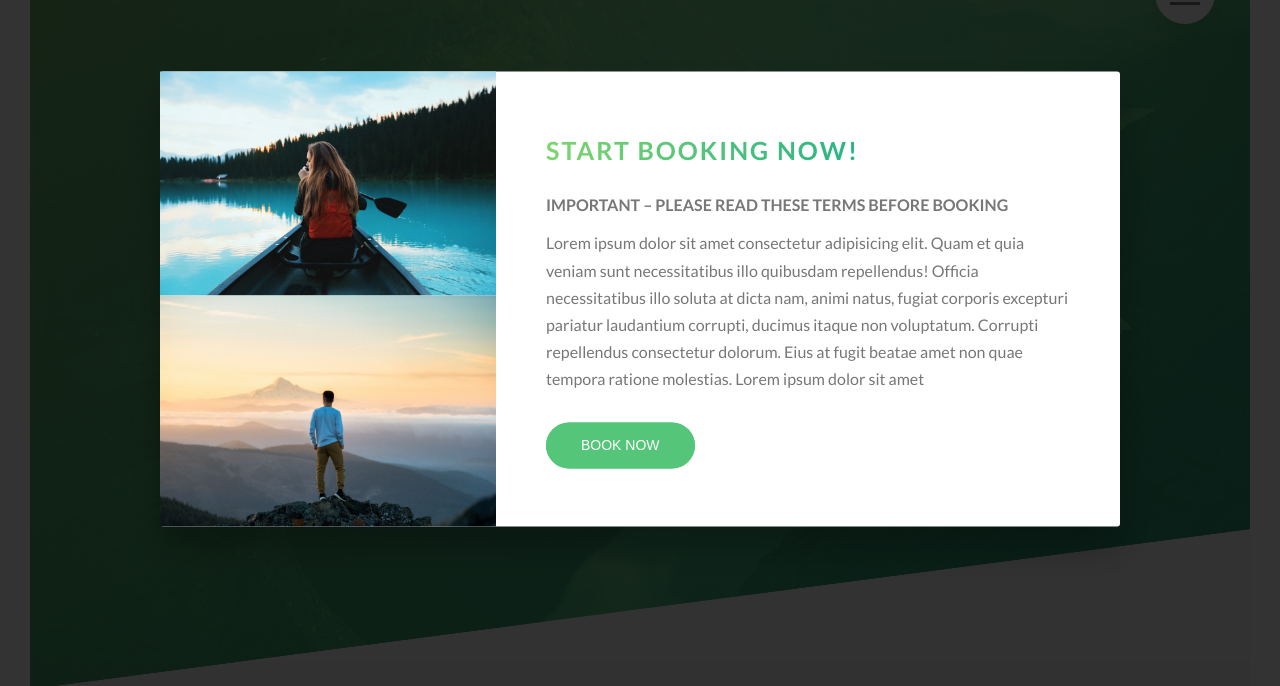
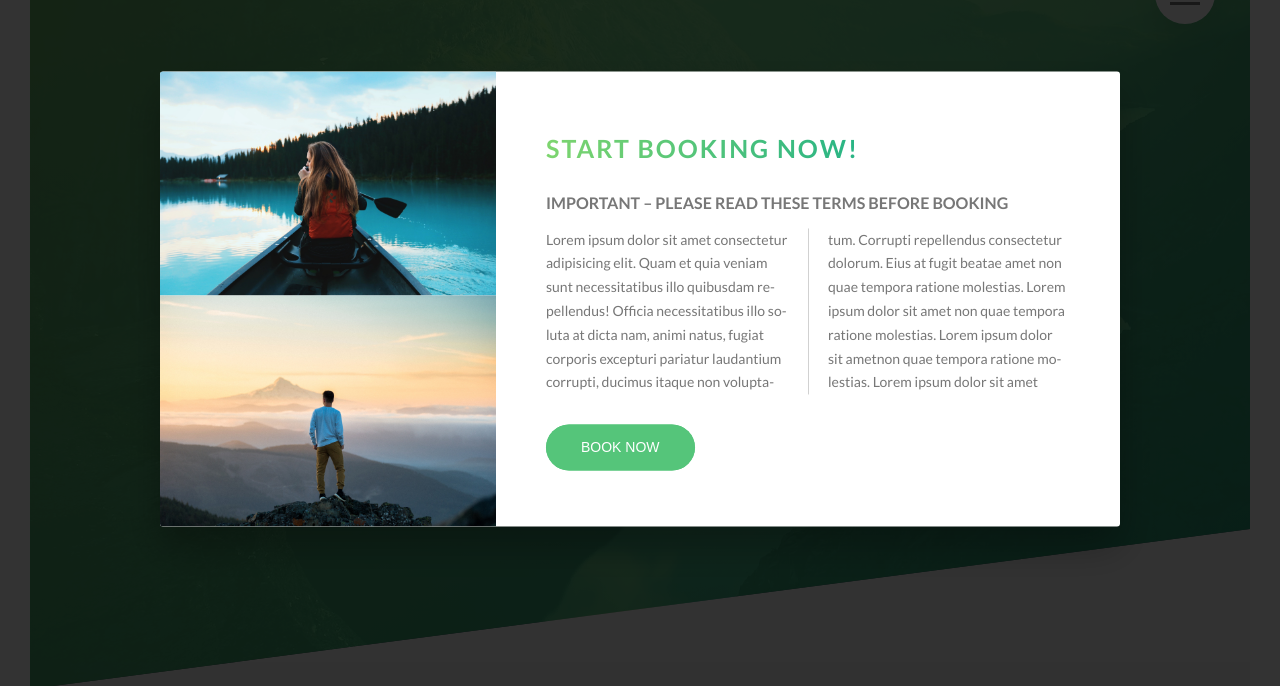
Before and after one commit to YukieIsobe/Natours, a website: page index.html in a window 1280 px wide. Shown: the part 101-787 px from the top of the page. Drawn offline with Linux system fonts and the light colour scheme.

Commit message:
text styling

```diff
--- a/index.html
+++ b/index.html
@@ -311,7 +311,7 @@
             <h2 class="heading-h2">start booking now!</h2>
           </div>
           <h3 class="heading-h3">IMPORTANT – PLEASE READ THESE TERMS BEFORE BOOKING</h3>
-          <p class="paragraph popup__text">Lorem ipsum dolor sit amet consectetur adipisicing elit. Quam et quia veniam sunt necessitatibus illo quibusdam repellendus! Officia necessitatibus illo soluta at dicta nam, animi natus, fugiat corporis excepturi pariatur laudantium corrupti, ducimus itaque non voluptatum. Corrupti repellendus consectetur dolorum. Eius at fugit beatae amet non quae tempora ratione molestias. Lorem ipsum dolor sit amet</p>
+          <p class="paragraph popup__text">Lorem ipsum dolor sit amet consectetur adipisicing elit. Quam et quia veniam sunt necessitatibus illo quibusdam repellendus! Officia necessitatibus illo soluta at dicta nam, animi natus, fugiat corporis excepturi pariatur laudantium corrupti, ducimus itaque non voluptatum. Corrupti repellendus consectetur dolorum. Eius at fugit beatae amet non quae tempora ratione molestias. Lorem ipsum dolor sit amet non quae tempora ratione molestias. Lorem ipsum dolor sit ametnon quae tempora ratione molestias. Lorem ipsum dolor sit amet</p>
           <button class="btn-main btn-green">book now</button>
         </div>
       </div>
--- a/sass/abstracts/_variables.scss
+++ b/sass/abstracts/_variables.scss
@@ -8,6 +8,7 @@ $color-tertiary-light: #2990ff;
 $color-tertiary-dark: #5643fa;
 
 $color-grey-light: #f7f7f7;
+$color-grey-middle: #d1d1d1;
 $color-grey-dark: #777;
 
 
--- a/sass/components/_popup.scss
+++ b/sass/components/_popup.scss
@@ -15,10 +15,10 @@
     left: 50%;
     transform: translate(-50%, -50%);
     background: rgb(255, 255, 255);
-    // padding: 3rem;
     box-shadow: 0 2rem 4rem rgba(black, .3);
     border-radius: 3px;
     display: table;
+    overflow: hidden;
   }
 
   &__left {
@@ -30,7 +30,7 @@
     width: 65%;
     display: table-cell;
     vertical-align: middle;
-    padding: 0rem 5rem;
+    padding: 3rem 5rem;
   }
 
   &__image {
@@ -39,6 +39,18 @@
   }
 
   &__text {
+    font-size: 1.4rem;
 
+    -moz-column-count: 2;
+    column-count: 2;
+    -moz-column-gap: 4rem;
+    column-gap: 4rem;
+    -moz-column-rule: 1px solid $color-grey-middle;
+    column-rule: 1px solid $color-grey-middle;
+
+    -moz-hyphens: auto;
+    -ms-hyphens: auto;
+    -webkit-hyphens: auto;
+    hyphens: auto;
   }
 }
```
Also changed, not shown: css/style.css.
